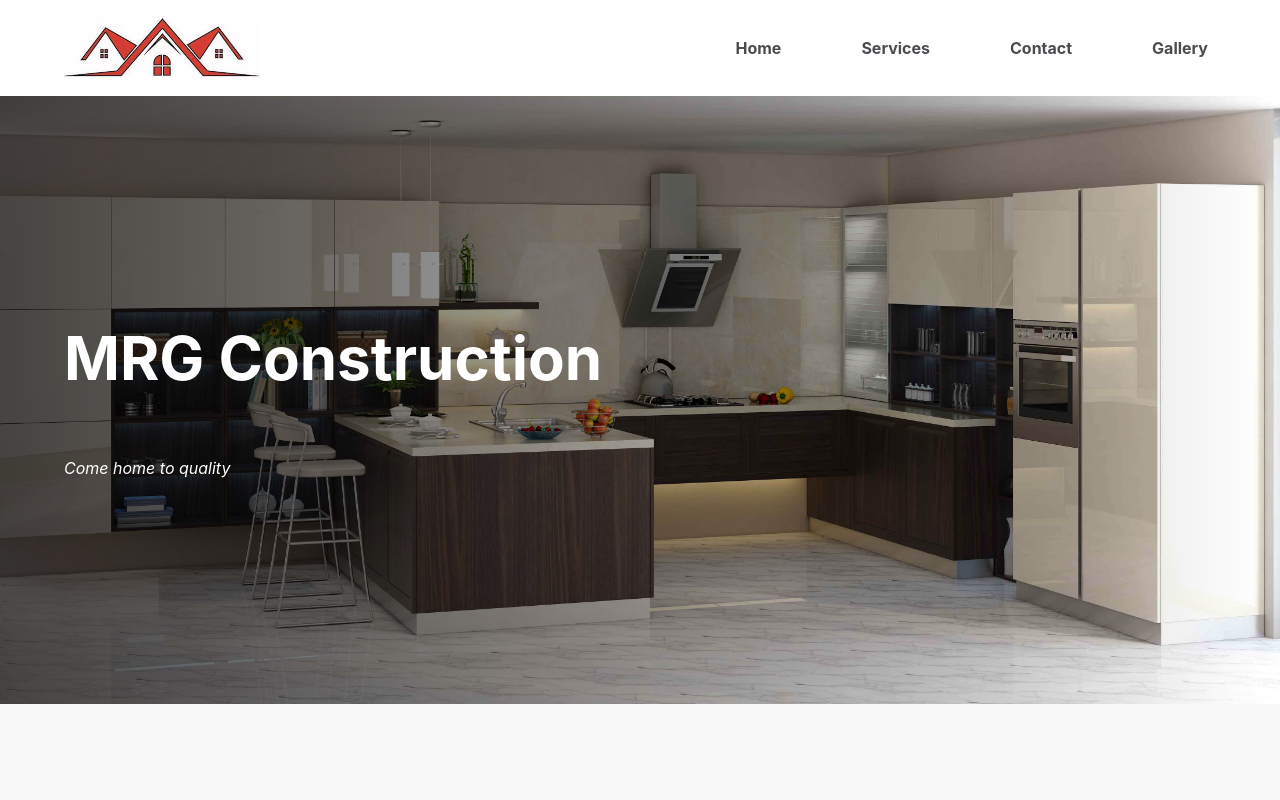
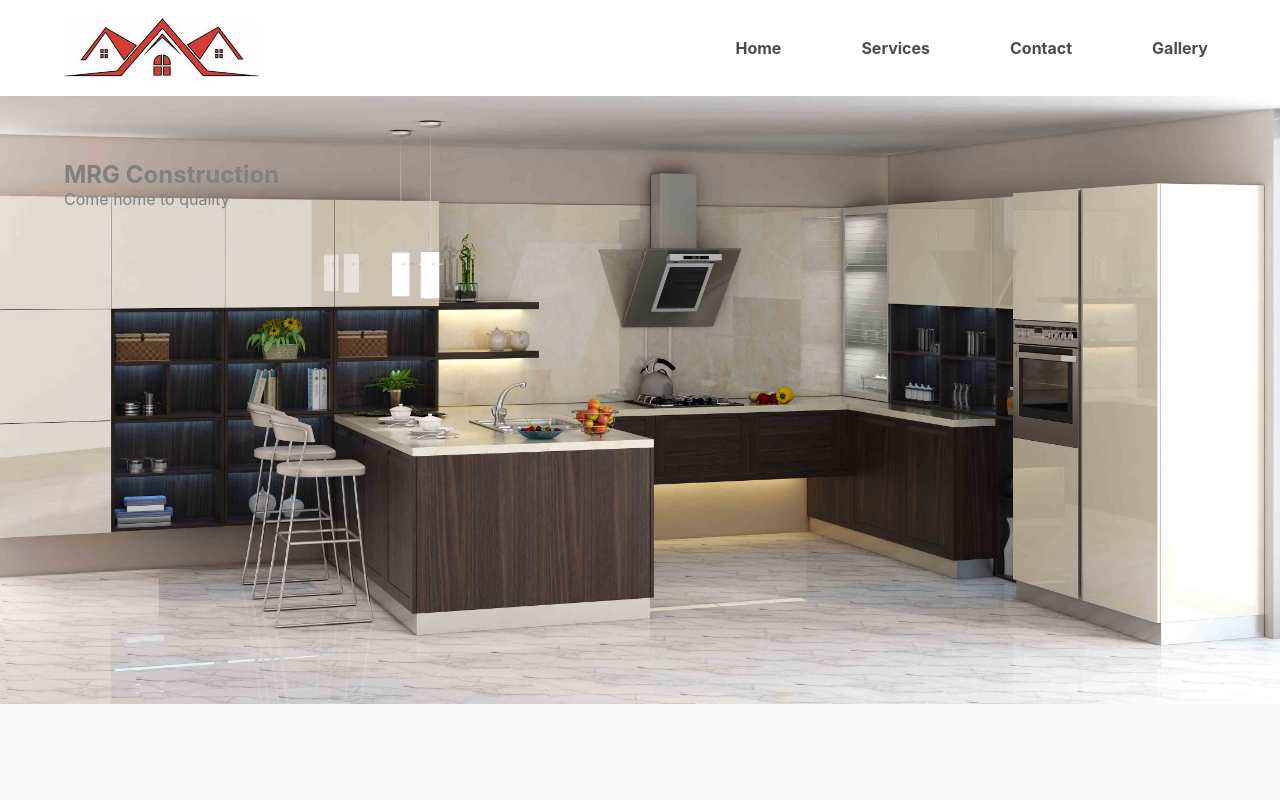
Before and after one commit to asholiver/mrg-construction, a React (Create React App) app: page / in a window 1280 px wide. Shown: the top 800 px of the page. Built offline with nearby package versions, Linux system fonts and the light colour scheme.

Commit message:
section tweaks

```diff
--- a/src/layout/Section/Section.css
+++ b/src/layout/Section/Section.css
@@ -1,6 +1,7 @@
 .c-section {
-    padding: var(--g-spacing-4x-large);
-    position: relative
+    padding: var(--g-spacing-2x-large);
+    position: relative;
+    color: grey;
 }
 
 
@@ -11,6 +12,7 @@
     background-size: cover;
     height: 38rem;
 }
+
 
 .c-section--overlay {
     background-color: transparent;
@@ -29,37 +31,13 @@
 }
 
 
-.c-title-container {
-    align-items: center;
-    color: white;
-    display: flex;
-    flex-direction: column;
-    justify-content: center;
-    left: 50%;
-    position: absolute;
-    text-align: center;
-    top: 50%;
-    transform: translate(-50%, -50%);
+.c-section--white {
+    background-color: white;
 }
 
-.c-title {
-    color: white;
-    font-size: 40px;
-    padding-bottom: var(--g-spacing-4x-large);
-}
-.c-tag {
-    font-style: italic;
-}
-
-
 @media only screen and (min-width: 42em) {
-    .c-title-container {
-        align-items: flex-start;
-        left: var(--g-spacing-4x-large);
-        transform: translateY(-50%);
-    }
-    .c-title {
-        font-size: 60px
+    .c-section {
+        padding: var(--g-spacing-4x-large);
     }
 
     .c-section--narrow {
--- a/src/layout/Section/Section.js
+++ b/src/layout/Section/Section.js
@@ -2,15 +2,16 @@ import React from "react";
 import "./Section.css";
 import classNames from "classnames";
 
-const Section = ({ image, size, children }) => {
+const Section = ({ image, hasShadow, size, color, children }) => {
   const classes = classNames({
     "c-section": true,
     [`c-section--${image}`]: image == null ? false : true,
-    [`c-section--${size}`]: size == null ? false : true
+    [`c-section--${size}`]: size == null ? false : true,
+    [`c-section--${color}`]: color == null ? false : true
   });
   return (
     <section className={classes}>
-      {image != null ? <div className="c-section--overlay" /> : null}
+      {hasShadow ? <div className="c-section--overlay" /> : null}
       {children}
     </section>
   );
```
Also changed, not shown: src/services.jpg (added).
